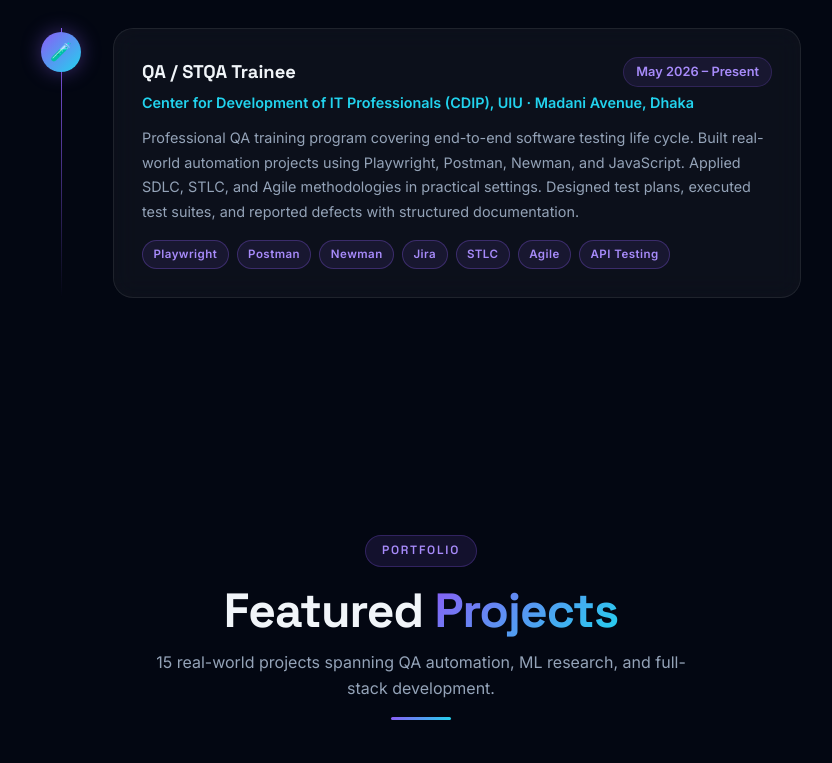
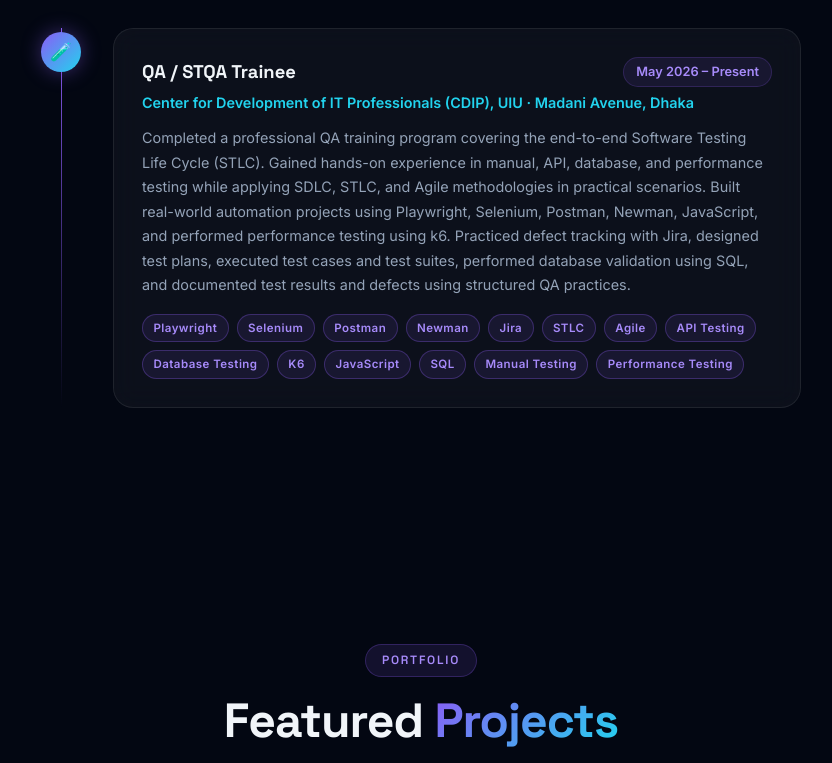
Before and after one commit to Nahin197/nahin-portfolio, a Next.js app: page / in a window 1280 px wide. Shown: the part 3100-3863 px from the top of the page, without its empty margins (219-1051 px from the left). Built offline with nearby package versions, Linux system fonts and the light colour scheme.

Commit message:
update: about section and experience with full skill set

```diff
--- a/app/page.js
+++ b/app/page.js
@@ -673,13 +673,10 @@ function Experience() {
               </div>
               <div className="exp-company">Center for Development of IT Professionals (CDIP), UIU · Madani Avenue, Dhaka</div>
               <p className="exp-desc">
-                Professional QA training program covering end-to-end software testing life cycle.
-                Built real-world automation projects using Playwright, Postman, Newman, and
-                JavaScript. Applied SDLC, STLC, and Agile methodologies in practical settings.
-                Designed test plans, executed test suites, and reported defects with structured documentation.
+                Completed a professional QA training program covering the end-to-end Software Testing Life Cycle (STLC). Gained hands-on experience in manual, API, database, and performance testing while applying SDLC, STLC, and Agile methodologies in practical scenarios. Built real-world automation projects using Playwright, Selenium, Postman, Newman, JavaScript, and performed performance testing using k6. Practiced defect tracking with Jira, designed test plans, executed test cases and test suites, performed database validation using SQL, and documented test results and defects using structured QA practices.
               </p>
               <div className="skill-tags">
-                {['Playwright', 'Postman', 'Newman', 'Jira', 'STLC', 'Agile', 'API Testing'].map((t) => (
+                {['Playwright', 'Selenium', 'Postman', 'Newman', 'Jira', 'STLC', 'Agile', 'API Testing', 'Database Testing', 'K6', 'JavaScript', 'SQL', 'Manual Testing', 'Performance Testing'].map((t) => (
                   <span key={t} className="tech-tag">{t}</span>
                 ))}
               </div>
```
